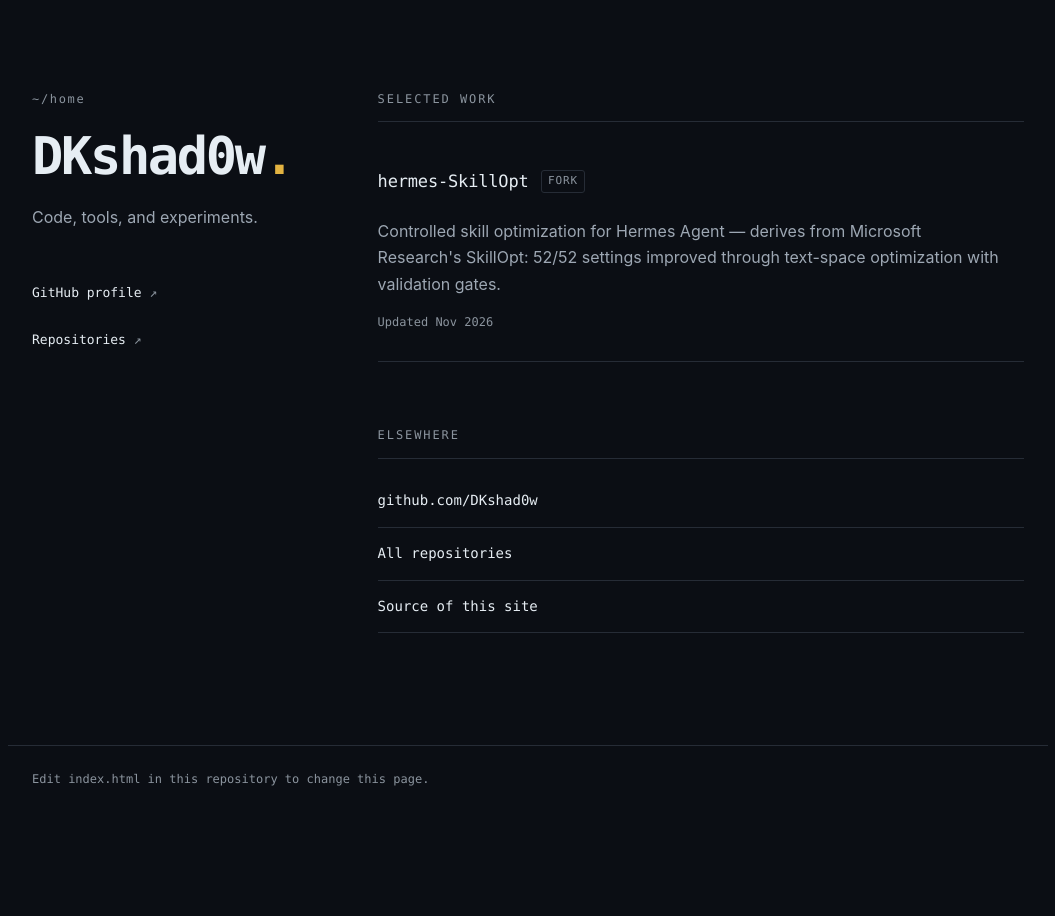
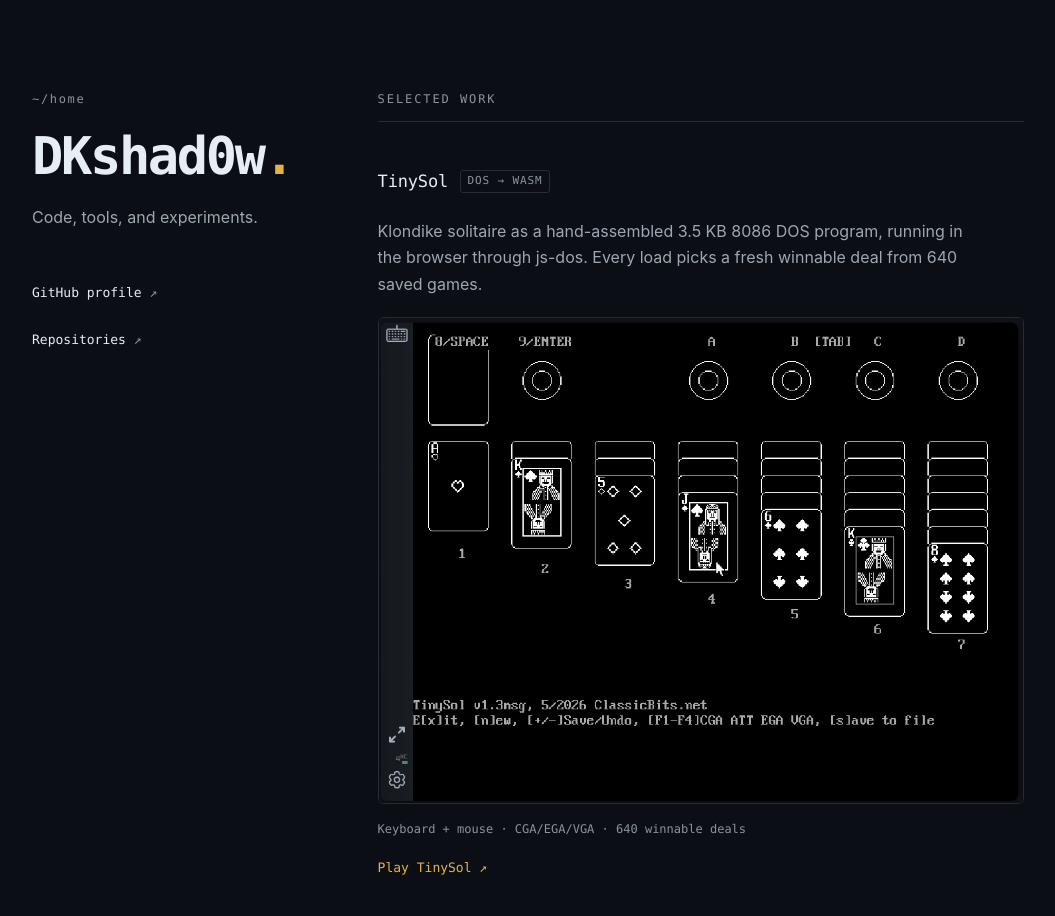
Before and after one commit to DKshad0w/DKshad0w.github.io, a plain HTML site: page index.html in a window 1280 px wide. Shown: the top 916 px of the page, without its empty margins (112-1167 px from the left). Before the commit the page ends 830 px from the top, so only its background shows below. Drawn offline with Linux system fonts and the light colour scheme.

Commit message:
Showcase TinySol with screenshot and live play link

```diff
--- a/index.html
+++ b/index.html
@@ -110,6 +110,25 @@
       text-wrap: pretty;
     }
     .meta { display: block; margin-top: 1rem; font-size: .75rem; color: var(--faint); }
+    .repo img {
+      display: block;
+      width: 100%;
+      height: auto;
+      margin-top: 1.25rem;
+      border: 1px solid var(--line);
+      border-radius: 6px;
+      background: #000;
+    }
+    .cta {
+      display: inline-flex;
+      align-items: center;
+      min-height: 44px;
+      margin-top: .35rem;
+      font-family: var(--mono);
+      font-size: .8125rem;
+      color: var(--accent);
+    }
+    .cta:hover { text-decoration: underline; }
 
     .plain { list-style: none; margin: 1rem 0 0; padding: 0; }
     .plain li { border-bottom: 1px solid var(--line); }
@@ -156,6 +175,16 @@
     <main>
       <section aria-labelledby="selected">
         <h2 id="selected">Selected work</h2>
+        <article class="repo featured">
+          <div class="repo-head">
+            <h3><a href="https://umbra.name/tinysol/game/">TinySol</a></h3>
+            <span class="tag">DOS &rarr; WASM</span>
+          </div>
+          <p>Klondike solitaire as a hand-assembled 3.5&nbsp;KB 8086 DOS program, running in the browser through js-dos. Every load picks a fresh winnable deal from 640 saved games.</p>
+          <img src="tinysol.png" alt="TinySol Klondike solitaire board running in the browser" width="970" height="730" loading="lazy" decoding="async">
+          <span class="meta">Keyboard + mouse &middot; CGA/EGA/VGA &middot; 640 winnable deals</span>
+          <a class="cta" href="https://umbra.name/tinysol/game/">Play TinySol &#8599;</a>
+        </article>
         <article class="repo">
           <div class="repo-head">
             <h3><a href="https://github.com/DKshad0w/hermes-SkillOpt">hermes-SkillOpt</a></h3>
```
Also changed, not shown: tinysol.png (added).
